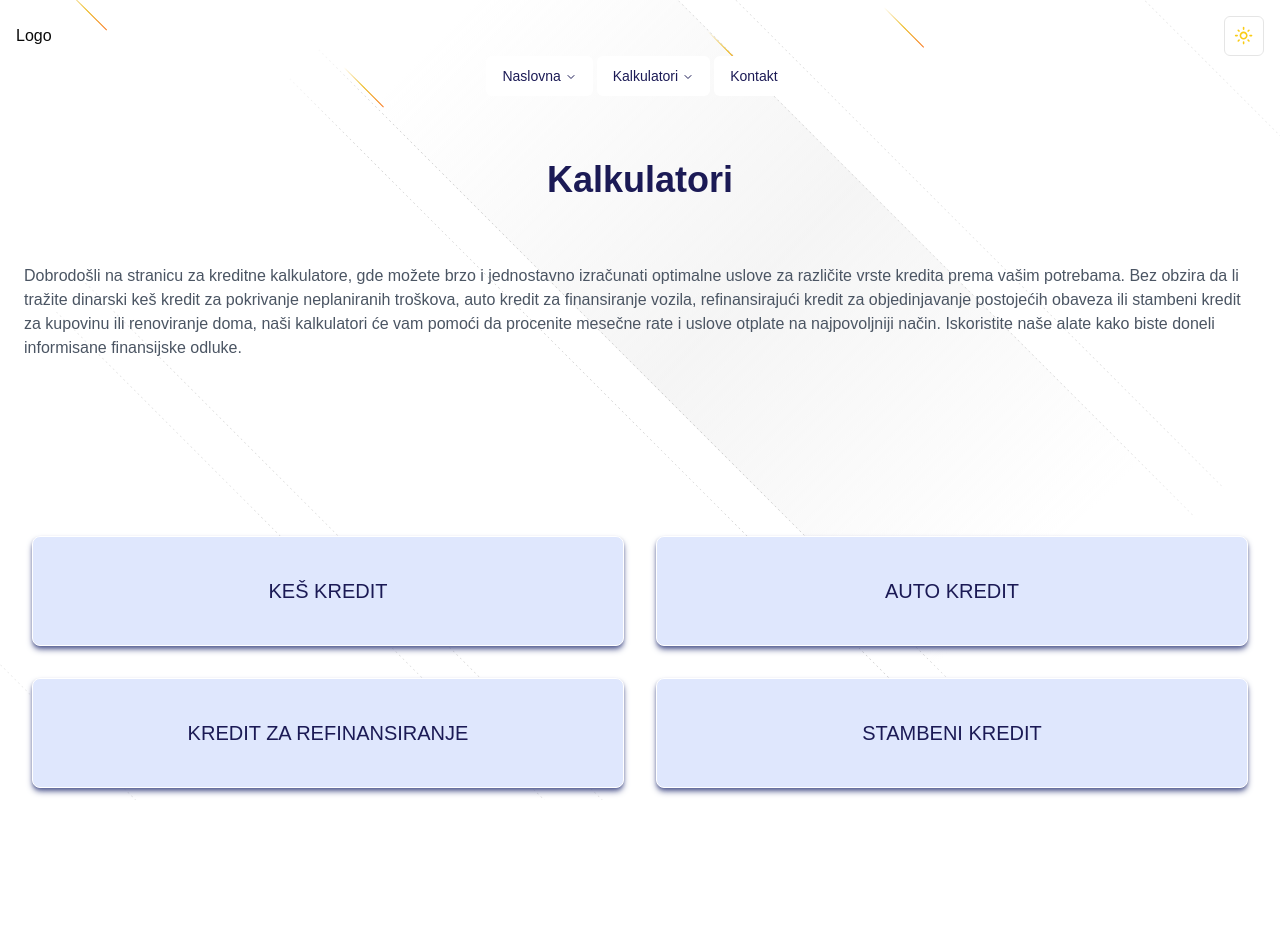
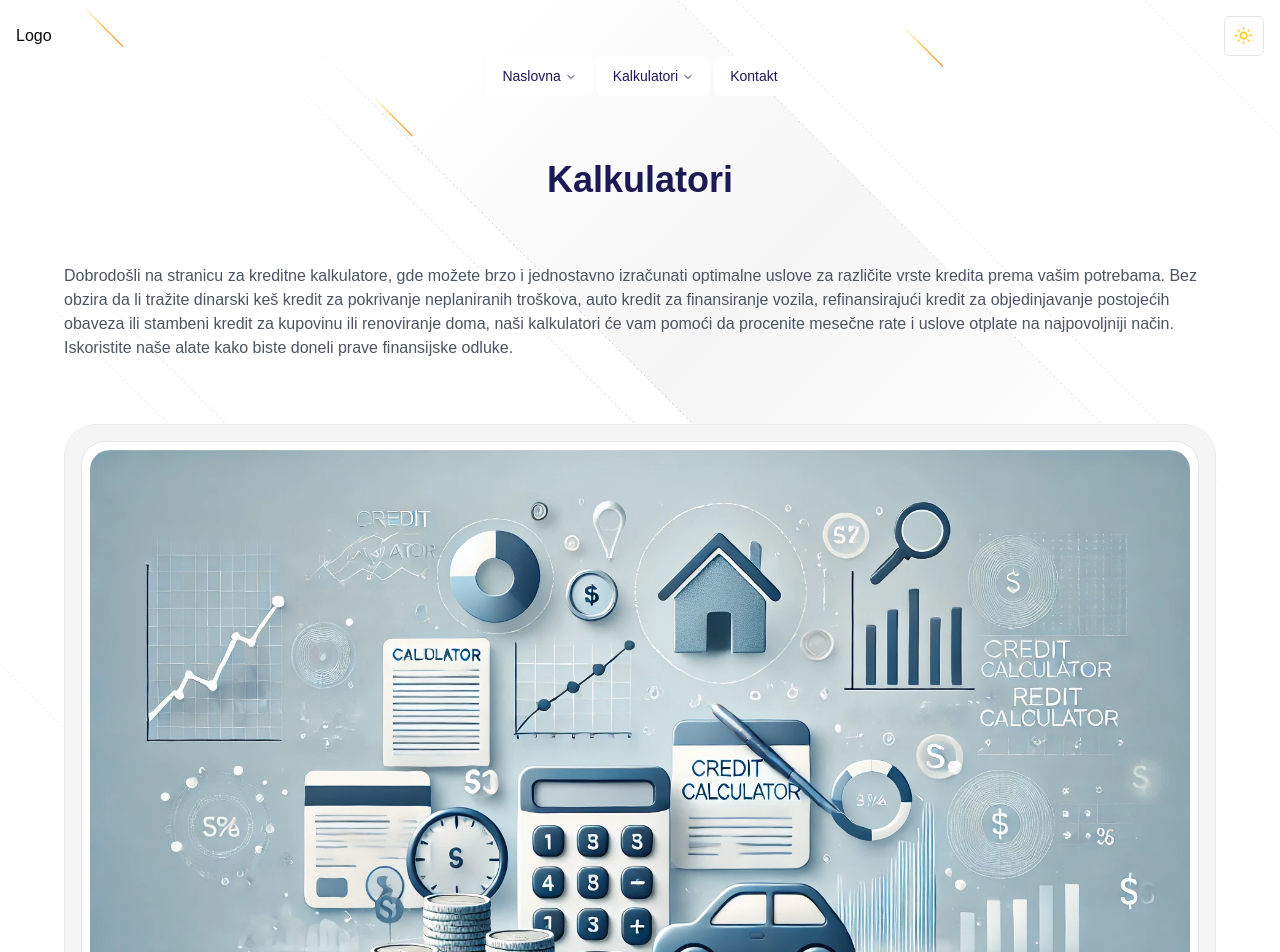
Before and after one commit to darkohedgehog/kreditni-savetnik, a Next.js app: page /kalkulatori in a window 1280 px wide. Shown: the top 952 px of the page. Built offline with nearby package versions, Linux system fonts and the light colour scheme.

Commit message:
"Added Image import and component to KalkulatoriPage, updated paragraph styling and added a new div with an image and styling"

```diff
--- a/src/app/kalkulatori/page.tsx
+++ b/src/app/kalkulatori/page.tsx
@@ -1,3 +1,4 @@
+import Image from 'next/image';
 import Link from 'next/link';
 
 const KalkulatoriPage = () => {
@@ -6,9 +7,23 @@ const KalkulatoriPage = () => {
       <h1 className='flex items-center justify-center text-3xl lg:text-4xl text-purple dark:text-accentblue mt-16 font-bold'>
         Kalkulatori
         </h1>
-        <p className='flex items-center justify-center text-md mt-16 mx-auto px-6 text-gray-600 dark:text-blue-200'>
-        Dobrodošli na stranicu za kreditne kalkulatore, gde možete brzo i jednostavno izračunati optimalne uslove za različite vrste kredita prema vašim potrebama. Bez obzira da li tražite dinarski keš kredit za pokrivanje neplaniranih troškova, auto kredit za finansiranje vozila, refinansirajući kredit za objedinjavanje postojećih obaveza ili stambeni kredit za kupovinu ili renoviranje doma, naši kalkulatori će vam pomoći da procenite mesečne rate i uslove otplate na najpovoljniji način. Iskoristite naše alate kako biste doneli informisane finansijske odluke.
+        <p className='flex items-center justify-center text-md mt-16 mx-auto px-16 text-gray-600 dark:text-blue-200'>
+        Dobrodošli na stranicu za kreditne kalkulatore, gde možete brzo i jednostavno izračunati optimalne uslove za različite vrste kredita prema vašim potrebama. Bez obzira da li tražite dinarski keš kredit za pokrivanje neplaniranih troškova, auto kredit za finansiranje vozila, refinansirajući kredit za objedinjavanje postojećih obaveza ili stambeni kredit za kupovinu ili renoviranje doma, naši kalkulatori će vam pomoći da procenite mesečne rate i uslove otplate na najpovoljniji način. Iskoristite naše alate kako biste doneli prave finansijske odluke.
         </p>
+        <div
+        className="relative mx-auto max-w-6xl rounded-[32px] border border-neutral-200/50 bg-neutral-100 p-2 backdrop-blur-lg dark:border-neutral-700 dark:bg-neutral-800/50 md:p-4 mt-16"
+      >
+        <div className="rounded-[24px] border border-neutral-200 bg-white p-2 dark:border-neutral-700 dark:bg-black">
+          <Image
+            src="/creditcalculator.webp"
+            alt="header"
+            width={1920}
+            height={1080}
+            priority={false}
+            className="rounded-[20px]"
+          />
+        </div>
+      </div>
         <div className="container mx-auto px-4 py-16 lg:px-8 lg:py-28 xl:max-w-7xl">
       <ul className='grid grid-cols-1 gap-8 sm:grid-cols-2 lg:grid-cols-2 my-16'>
         <li className='rounded-lg border border-white bg-card-bg-light p-5 transition hover:border-blue-600 md:p-7 xl:p-10 dark:border-gray-800 dark:bg-card-bg-dark shadow-md shadow-accentblue dark:shadow-darkblue dark:hover:border-blue-400'>
```
Also changed, not shown: public/creditcalculator.webp (added).
